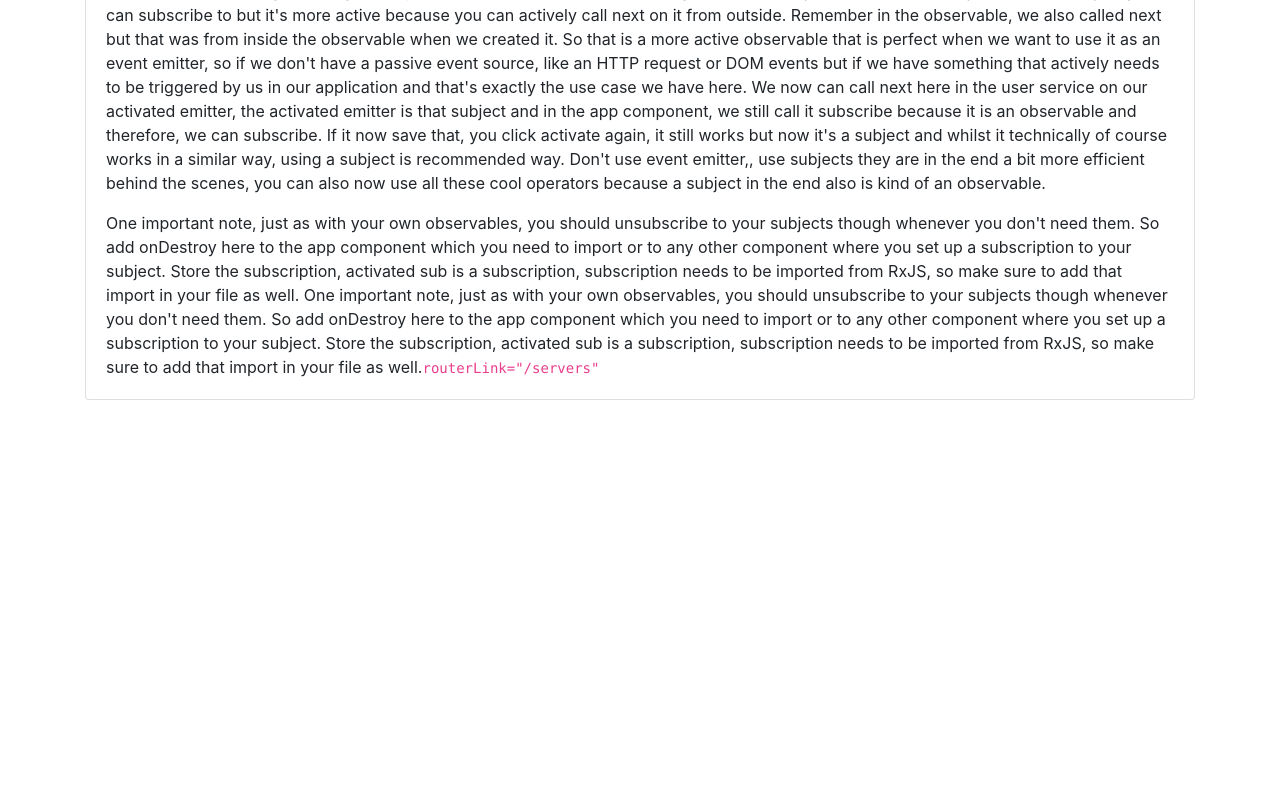
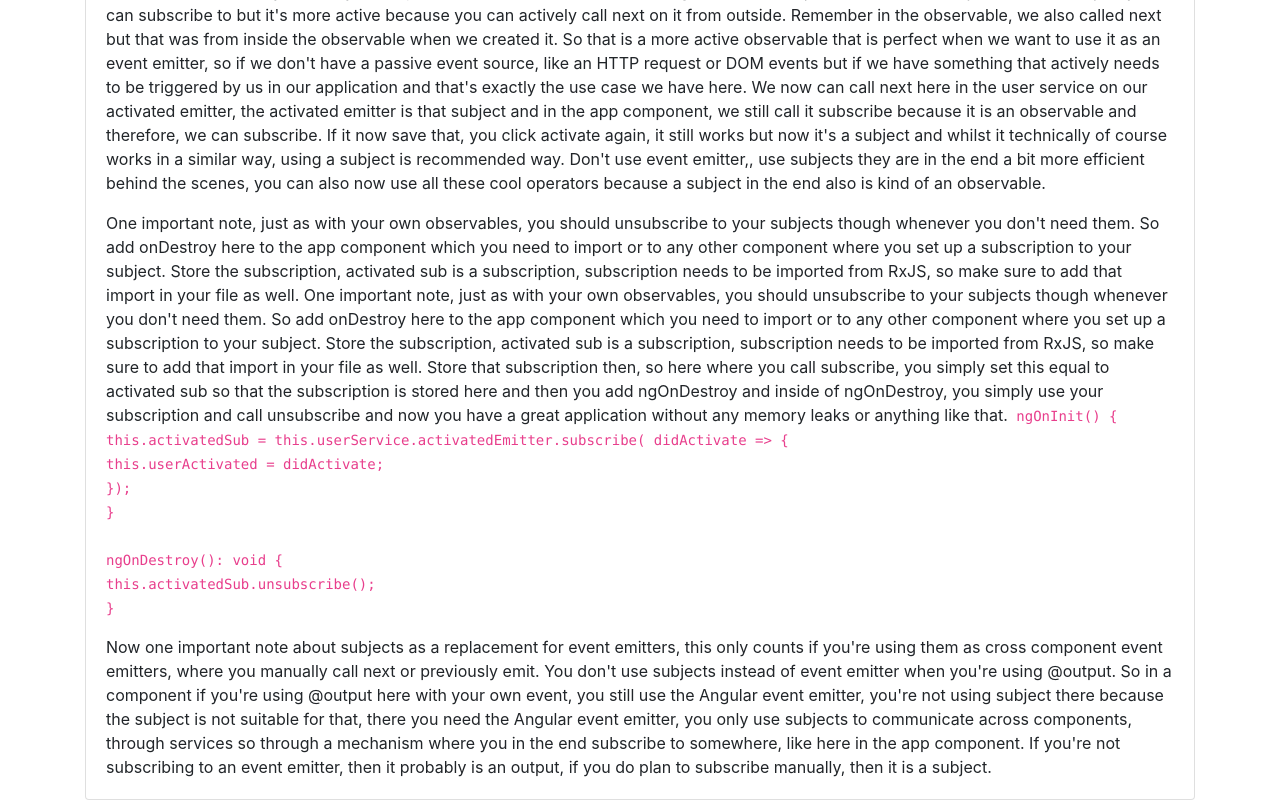
Before and after one commit to Sandro81/angularCourse-Observables, an Angular app: page / in a window 1280 px wide. Shown: the part 3372-4172 px from the top of the page. Before the commit the page ends 3772 px from the top, so only its background shows below. Built offline with nearby package versions, Linux system fonts and the light colour scheme.

Commit message:
Observable

```diff
--- a/src/app/app.component.html
+++ b/src/app/app.component.html
@@ -172,7 +172,18 @@
             }</code></p>
           <p class="card-text"> We know observables, we can subscribe to them as you learned but they're rather passive.You'll learn how to create your own observable but the core idea always is that you wrap a callback or an event or something like that. A subject is different, a subject also is an object you can subscribe to but it's more active because you can actively call next on it from outside. Remember in the observable, we also called next but that was from inside the observable when we created it. So that is a more active observable that is perfect when we want to use it as an event emitter, so if we don't have a passive event source, like an HTTP request or DOM events but if we have something that actively needs to be triggered by us in our application and that's exactly the use case we have here. We now can call next here in the user service on our activated emitter, the activated emitter is that subject and in the app component, we still call it subscribe because it is an observable and therefore, we can subscribe. If it now save that, you click activate again, it still works but now it's a subject and whilst it technically of course works in a similar way, using a subject is recommended way. Don't use event emitter,, use subjects they are in the end a bit more efficient behind the scenes, you can also now use all these cool operators because a subject in the end also is kind of an observable.</p>
 
-          <p class="card-text">One important note, just as with your own observables, you should unsubscribe to your subjects though whenever you don't need them. So add onDestroy here to the app component which you need to import or to any other component where you set up a subscription to your subject. Store the subscription, activated sub is a subscription, subscription needs to be imported from RxJS, so make sure to add that import in your file as well. One important note, just as with your own observables, you should unsubscribe to your subjects though whenever you don't need them. So add onDestroy here to the app component which you need to import or to any other component where you set up a subscription to your subject. Store the subscription, activated sub is a subscription, subscription needs to be imported from RxJS, so make sure to add that import in your file as well.<code>routerLink="/servers" </code></p>
+          <p class="card-text">One important note, just as with your own observables, you should unsubscribe to your subjects though whenever you don't need them. So add onDestroy here to the app component which you need to import or to any other component where you set up a subscription to your subject. Store the subscription, activated sub is a subscription, subscription needs to be imported from RxJS, so make sure to add that import in your file as well. One important note, just as with your own observables, you should unsubscribe to your subjects though whenever you don't need them. So add onDestroy here to the app component which you need to import or to any other component where you set up a subscription to your subject. Store the subscription, activated sub is a subscription, subscription needs to be imported from RxJS, so make sure to add that import in your file as well. Store that subscription then, so here where you call subscribe, you simply set this equal to activated sub so that the subscription is stored here and then you add ngOnDestroy and inside of ngOnDestroy, you simply use your subscription and call unsubscribe and now you have a great application without any memory leaks or anything like that.<code>
+            ngOnInit() &#123; <br>
+            this.activatedSub =  this.userService.activatedEmitter.subscribe( didActivate => &#123;<br>
+            this.userActivated = didActivate;<br>
+            });<br>
+            }<br>
+            <br>
+            ngOnDestroy(): void &#123;<br>
+            this.activatedSub.unsubscribe();<br>
+            }<br>
+          </code></p>
+          <p class="card-text"> Now one important note about subjects as a replacement for event emitters, this only counts if you're using them as cross component event emitters, where you manually call next or previously emit. You don't use subjects instead of event emitter when you're using @output. So in a component if you're using @output here with your own event, you still use the Angular event emitter, you're not using subject there because the subject is not suitable for that, there you need the Angular event emitter, you only use subjects to communicate across components, through services so through a mechanism where you in the end subscribe to somewhere, like here in the app component. If you're not subscribing to an event emitter, then it probably is an output, if you do plan to subscribe manually, then it is a subject. </p>
 
 
         </div>
--- a/src/app/app.component.ts
+++ b/src/app/app.component.ts
@@ -15,14 +15,13 @@ export class AppComponent implements OnInit, OnDestroy {
   constructor(private userService: UserService) {}
 
   ngOnInit() {
-    this.userService.activatedEmitter.subscribe( didActivate => {
+   this.activatedSub =  this.userService.activatedEmitter.subscribe( didActivate => {
       this.userActivated = didActivate;
       });
   }
 
-
   ngOnDestroy(): void {
-
+    this.activatedSub.unsubscribe();
   }
 
 
```
